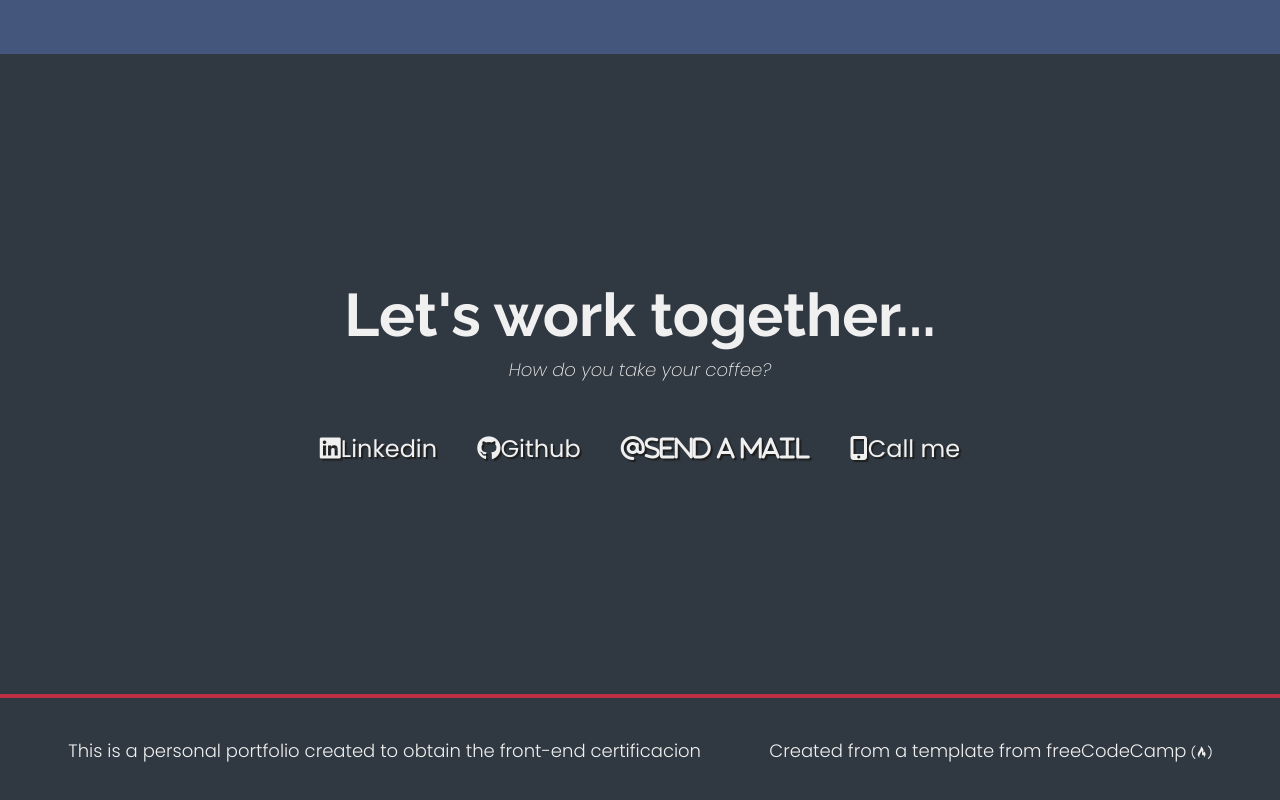
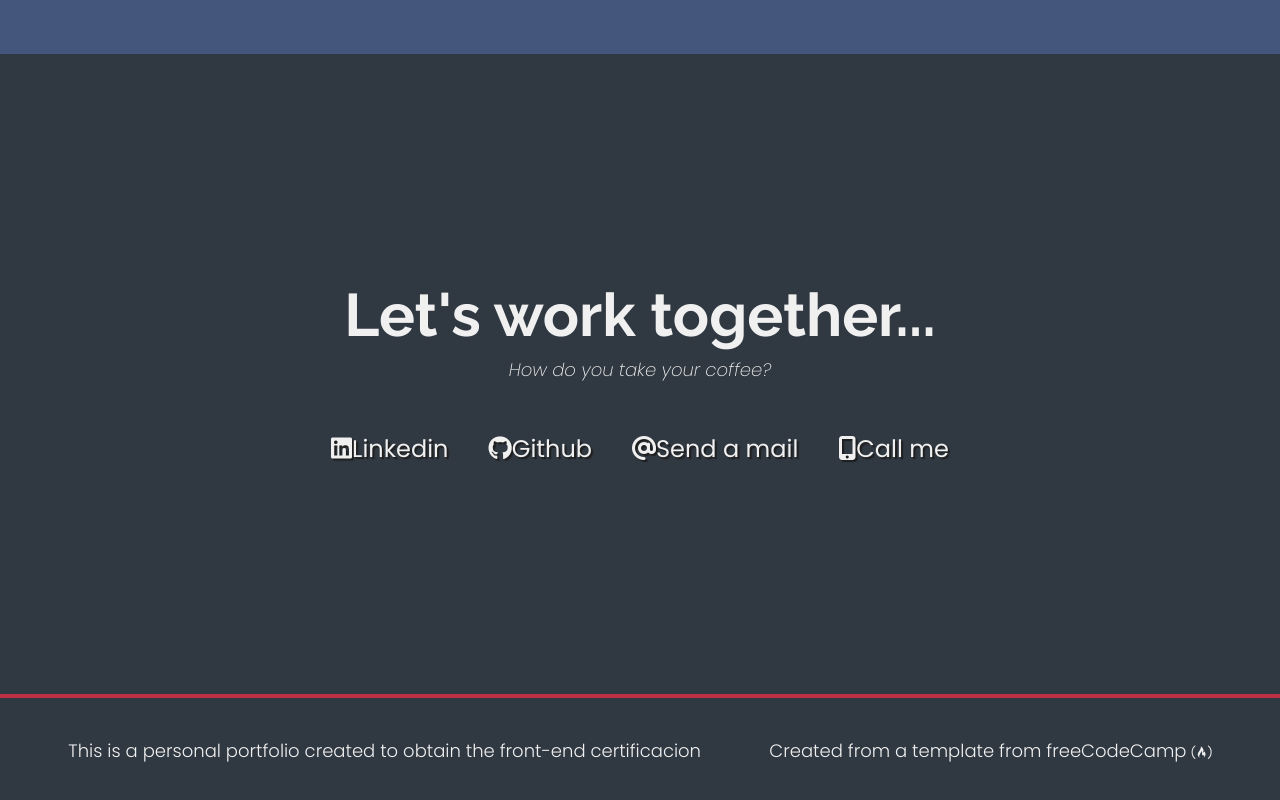
Before and after one commit to fersayago/FreeCodeCamp, a plain HTML site: page 1 - Responsive Web Design/5.Personal Portfolio/pages/index.html in a window 1280 px wide. Shown: the part 1826-2626 px from the top of the page. Drawn offline with Linux system fonts and the light colour scheme.

Commit message:
creada carpeta de nuevo certificado, arreglado mail

```diff
--- a/1 - Responsive Web Design/5.Personal Portfolio/pages/index.html
+++ b/1 - Responsive Web Design/5.Personal Portfolio/pages/index.html
@@ -14,7 +14,7 @@
 
     <!-- END IMPORTS-->
 
-    <title>Portfolio Fer</title>
+    <title>Fernando Sayago | Developer</title>
 </head>
 
 <body>
@@ -125,7 +125,7 @@
             </a>
 
             <a href="mailto:sayago.fernando@gmail.com" class="btn contact-details">
-                <i class="fas fa-at">Send a mail</i>
+                <i class="fas fa-at"></i>Send a mail
             </a>
 
             <a href="tel:+54-011-5383-1812" class="btn contact-details">
```
